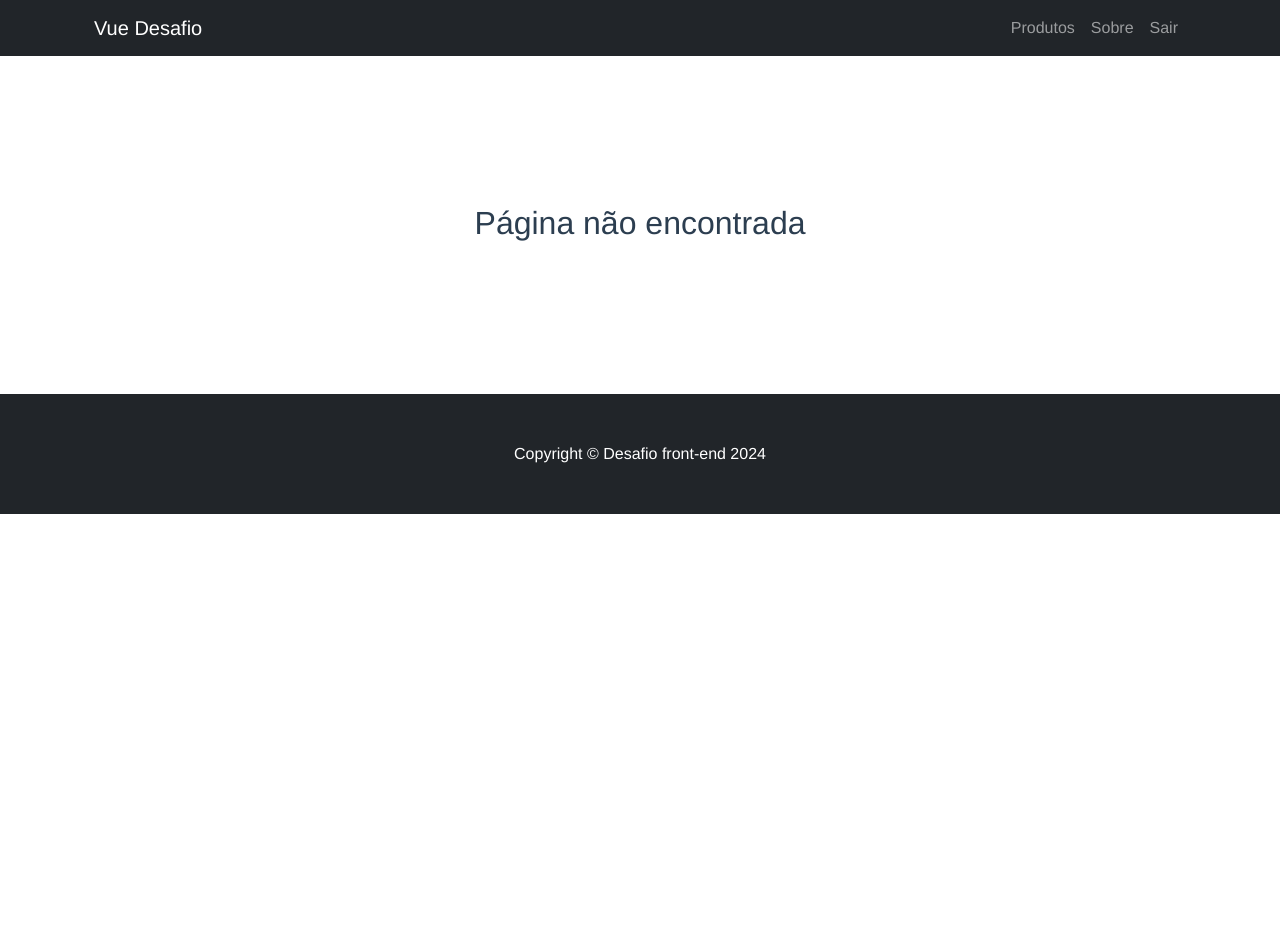
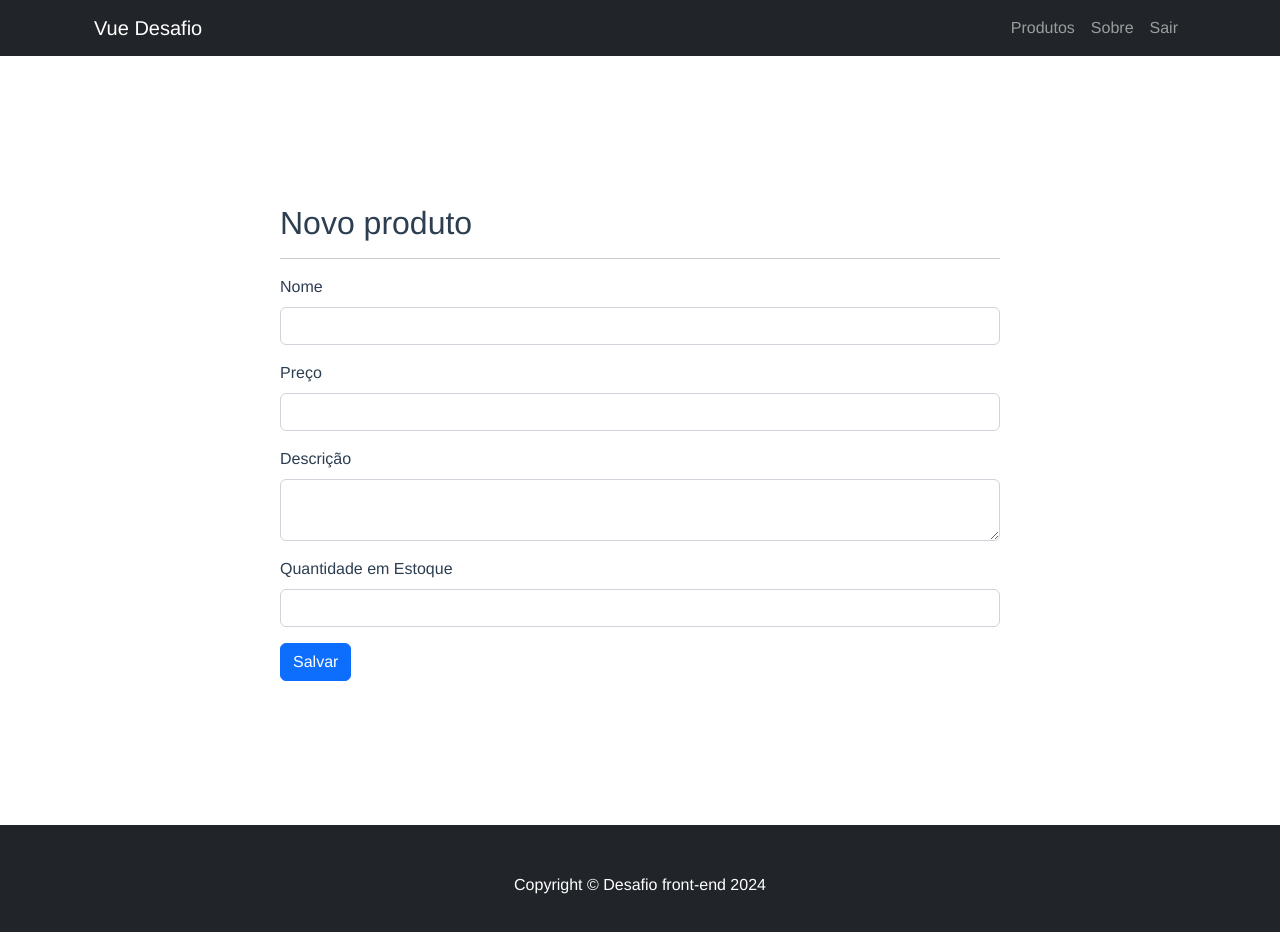
Before and after one commit to torneseumprogramador/vue-desafio-front-end, a Vue app: page /produtos/novo in a window 1280 px wide. Shown: the top 932 px of the page. Before the commit the page ends 800 px from the top, so only its background shows below. Built offline with nearby package versions, Linux system fonts and the light colour scheme; no server answers.

Commit message:
form alterar e criar

```diff
--- a/src/config/api.js
+++ b/src/config/api.js
@@ -9,7 +9,7 @@ const API = axios.create({
 
 API.interceptors.request.use(config => {
   // const token = localStorage.getItem('token'); // Supondo que o token esteja armazenado no localStorage
-  const token = "eyJhbGciOiJIUzI1NiIsInR5cCI6IkpXVCJ9.eyJpZCI6MywiaWF0IjoxNzIxODE0NDA2LCJleHAiOjE3MjE5MDA4MDZ9.f48QuVkE7Cbk6RucnVmBinY1BT1Ryw33O5WTZwsLyd4"
+  const token = "eyJhbGciOiJIUzI1NiIsInR5cCI6IkpXVCJ9.eyJpZCI6MywiaWF0IjoxNzIxOTAxMzU1LCJleHAiOjE3MjE5ODc3NTV9.HutPJVCV4AI_0354lOdUUGBj11-E8Feh0ZiZWoVSJfg"
   if (token) {
     config.headers.Authorization = `Bearer ${token}`;
   }
--- /dev/null
+++ b/src/paginas/produtos/AlterarProdutoPage.vue
@@ -0,0 +1,47 @@
+<template>
+    <NavComponent></NavComponent>
+    <!-- About section-->
+    <section id="about">
+      <div class="container px-4">
+          <div class="row gx-4 justify-content-center">
+              <div class="col-lg-8" style="text-align: left;">
+                <h2>Alterar produto</h2>
+                <hr>
+                <FormProduto v-if="produto" :produto="produto" :salvar="salvar" />
+              </div>
+          </div>
+      </div>
+    </section>
+    <FooterComponent></FooterComponent>
+  </template>
+
+  <script>
+  import NavComponent from '../../components/NavComponent'
+  import FooterComponent from '../../components/FooterComponent'
+  import ProdutoServico from '../../servicos/ProdutoServico'
+  import FormProduto from './FormProduto'
+
+  export default {
+    name: 'AlterarProdutoPage',
+    components: {
+      NavComponent,
+      FooterComponent,
+      FormProduto
+    },
+    data() {
+      return {
+        produto: null
+      }
+    },
+    methods: {
+      async salvar(produto){
+        await ProdutoServico.salvar(produto);
+        this.$router.push('/produtos');
+      }
+    },
+    async created() {
+      let id = this.$route.params.id;
+      this.produto = await ProdutoServico.buscarPorId(id);
+    }
+  }
+  </script>
--- /dev/null
+++ b/src/paginas/produtos/FormProduto.vue
@@ -0,0 +1,60 @@
+<template>
+  <form @submit.prevent="salvarProduto">
+    <div class="mb-3">
+      <label for="nome" class="form-label">Nome</label>
+      <input type="text" class="form-control" id="nome" v-model="produtoLocal.nome" required>
+    </div>
+    <div class="mb-3">
+      <label for="preco" class="form-label">Preço</label>
+      <input type="number" step="0.01" class="form-control" id="preco" v-model="produtoLocal.preco" required>
+    </div>
+    <div class="mb-3">
+      <label for="descricao" class="form-label">Descrição</label>
+      <textarea class="form-control" id="descricao" v-model="produtoLocal.descricao"></textarea>
+    </div>
+    <div class="mb-3">
+      <label for="quantidade_estoque" class="form-label">Quantidade em Estoque</label>
+      <input type="number" class="form-control" id="quantidade_estoque" v-model="produtoLocal.quantidade_estoque" required>
+    </div>
+    <div v-if="mensagemDeErro" class="alert alert-danger" role="alert">
+      {{ mensagemDeErro }}
+    </div>
+    <button type="submit" class="btn btn-primary">Salvar</button>
+  </form>
+</template>
+
+<script>
+export default {
+  name: 'FormProduto',
+  props: {
+    produto: {
+      type: Object,
+      default: () => ({
+        nome: '',
+        preco: null,
+        descricao: '',
+        quantidade_estoque: null
+      })
+    },
+    salvar: {
+      type: Function,
+      required: true
+    }
+  },
+  data() {
+    return {
+      mensagemDeErro: "",
+      produtoLocal: { ...this.produto }
+    }
+  },
+  methods: {
+    async salvarProduto() {
+      try {
+        await this.salvar(this.produtoLocal);
+      } catch (error) {
+        this.mensagemDeErro = error.message || error;
+      }
+    }
+  }
+}
+</script>
--- /dev/null
+++ b/src/paginas/produtos/NovoProdutoPage.vue
@@ -0,0 +1,38 @@
+<template>
+    <NavComponent></NavComponent>
+    <!-- About section-->
+    <section id="about">
+      <div class="container px-4">
+          <div class="row gx-4 justify-content-center">
+              <div class="col-lg-8" style="text-align: left;">
+                <h2>Novo produto</h2>
+                <hr>
+                <FormProduto :salvar="salvar" />
+              </div>
+          </div>
+      </div>
+    </section>
+    <FooterComponent></FooterComponent>
+  </template>
+
+  <script>
+  import NavComponent from '../../components/NavComponent'
+  import FooterComponent from '../../components/FooterComponent'
+  import ProdutoServico from '../../servicos/ProdutoServico'
+  import FormProduto from './FormProduto'
+
+  export default {
+    name: 'NovoProdutoPage',
+    components: {
+      NavComponent,
+      FooterComponent,
+      FormProduto
+    },
+    methods: {
+      async salvar(produto){
+        await ProdutoServico.salvar(produto);
+        this.$router.push('/produtos');
+      }
+    }
+  }
+  </script>
--- a/src/paginas/produtos/ProdutosPage.vue
+++ b/src/paginas/produtos/ProdutosPage.vue
@@ -2,10 +2,15 @@
     <NavComponent></NavComponent>
     <!-- About section-->
     <section id="about">
-      <div class="container px-4">
-          <div class="row gx-4 justify-content-center">
+      <div class="">
+          <div class="row justify-content-center">
               <div class="col-lg-8">
-                  <h2>Lista de produtos</h2>
+                  <div class="row">
+                    <h2 class="col-9">Lista de produtos</h2>
+                    <div class="col-3" style="text-align: right;">
+                      <router-link class="btn btn-primary" to="/produtos/novo">Novo produto</router-link>
+                    </div>
+                  </div>
                   <hr>
                   <table class="table table-striped">
                     <thead>
@@ -17,7 +22,7 @@
                         <th>Data de Criação</th>
                         <th>Data de Modificação</th>
                         <th>Quantidade em Estoque</th>
-                        <th></th>
+                        <th style="width: 180px;"></th>
                       </tr>
                     </thead>
                     <tbody>
@@ -30,7 +35,10 @@
                         <td>{{ formatDate(produto.data_modificacao) }}</td>
                         <td>{{ produto.quantidade_estoque }}</td>
                         <td>
-                          <button @click="() => { excluir(produto.id) }" class="btn btn-danger">Excluir</button>
+                          <div class="flex">
+                            <router-link style="margin-right: 5px;" class="btn btn-warning" :to="`/produtos/${produto.id}`">Alterar</router-link>
+                            <button @click="() => { excluir(produto.id) }" class="btn btn-danger">Excluir</button>
+                          </div>
                         </td>
                       </tr>
                     </tbody>
--- a/src/router.js
+++ b/src/router.js
@@ -2,8 +2,11 @@ import { createRouter, createWebHistory } from 'vue-router'
 import HomePage from './paginas/HomePage'
 import SobrePage from './paginas/SobrePage'
 import NotFoundPage from './paginas/NotFoundPage'
+import LoginPage from './paginas/LoginPage'
+
 import ProdutosPage from './paginas/produtos/ProdutosPage'
-import LoginPage from './paginas/LoginPage'
+import NovoProdutoPage from './paginas/produtos/NovoProdutoPage'
+import AlterarProdutoPage from './paginas/produtos/AlterarProdutoPage'
 
 const routes = [
   {
@@ -20,6 +23,16 @@ const routes = [
     path: '/produtos',
     name: 'ProdutosPage',
     component: ProdutosPage
+  },
+  {
+    path: '/produtos/novo',
+    name: 'NovoProdutoPage',
+    component: NovoProdutoPage
+  },
+  {
+    path: '/produtos/:id',
+    name: 'AlterarProdutoPage',
+    component: AlterarProdutoPage
   },
   {
     path: '/login',
--- a/src/servicos/ProdutoServico.js
+++ b/src/servicos/ProdutoServico.js
@@ -12,7 +12,12 @@ class ProdutoServico {
     }
 
     static async salvar(produto) {
-        if(!produto?.id || produto?.id < 1){
+        if(!produto) throw "Preencha o produto";
+        if(!produto.nome) throw "Preencha o nome do produto";
+        if(!produto.preco) throw "Preencha o preço do produto";
+        if(!produto.quantidade_estoque) throw "Preencha a quantidade de estoque";
+
+        if(!produto.id || produto.id < 1){
             await API.post(`/produto`, produto);
         }
         else{
```
